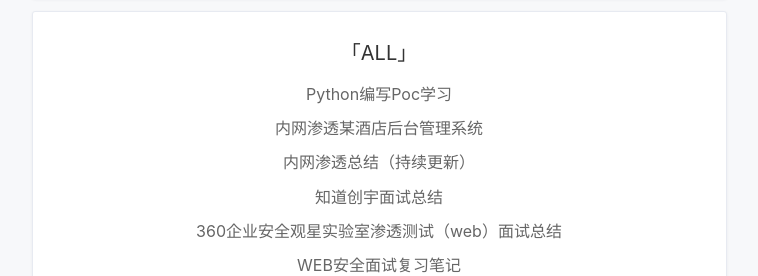
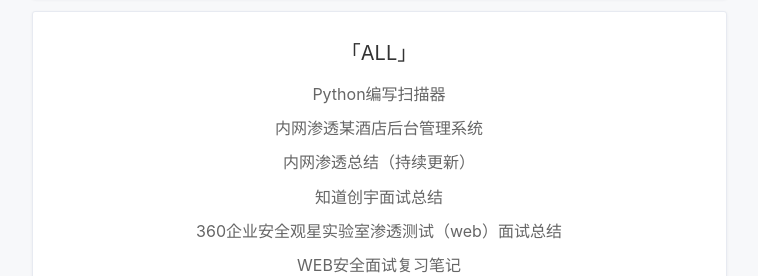
Before and after one commit to co0ontty/co0ontty.github.io, a Jekyll site: the page built from tags.html, in a window 1280 px wide and 900 px high, scrolled down 800 px. Shown: the part 176-452 px from the top of the window, without its empty margins (261-1019 px from the left). Built offline with Jekyll 4.4.1, drawn with Linux system fonts in a browser that asks for light colours; nearby versions of some CDN libraries; comment, search, counter and statistics services are not loaded; a style sheet for code colours, icons or effects is not loaded; some of the changed text lies outside the part shown.

Commit message:
Update 2019-6-2-pythonpoc.md

````diff
--- a/_posts/2019-6-2-pythonpoc.md
+++ b/_posts/2019-6-2-pythonpoc.md
@@ -1,13 +1,13 @@
 ---
 layout: post
-title: "Python编写Poc学习"
+title: "Python编写扫描器"
 date: 2019-6-2 20:49:43
 author: co0ontty
 categories: 安全开发 python ALL
 tags: 安全开发 python ALL
 ---
 ## 介绍：
-本篇学习笔记将记录使用python编写poc的学习路线
+本篇学习笔记将记录使用python编写scan的学习路线
 ## sys库
 ### sys.argv[]
 ```python
````
